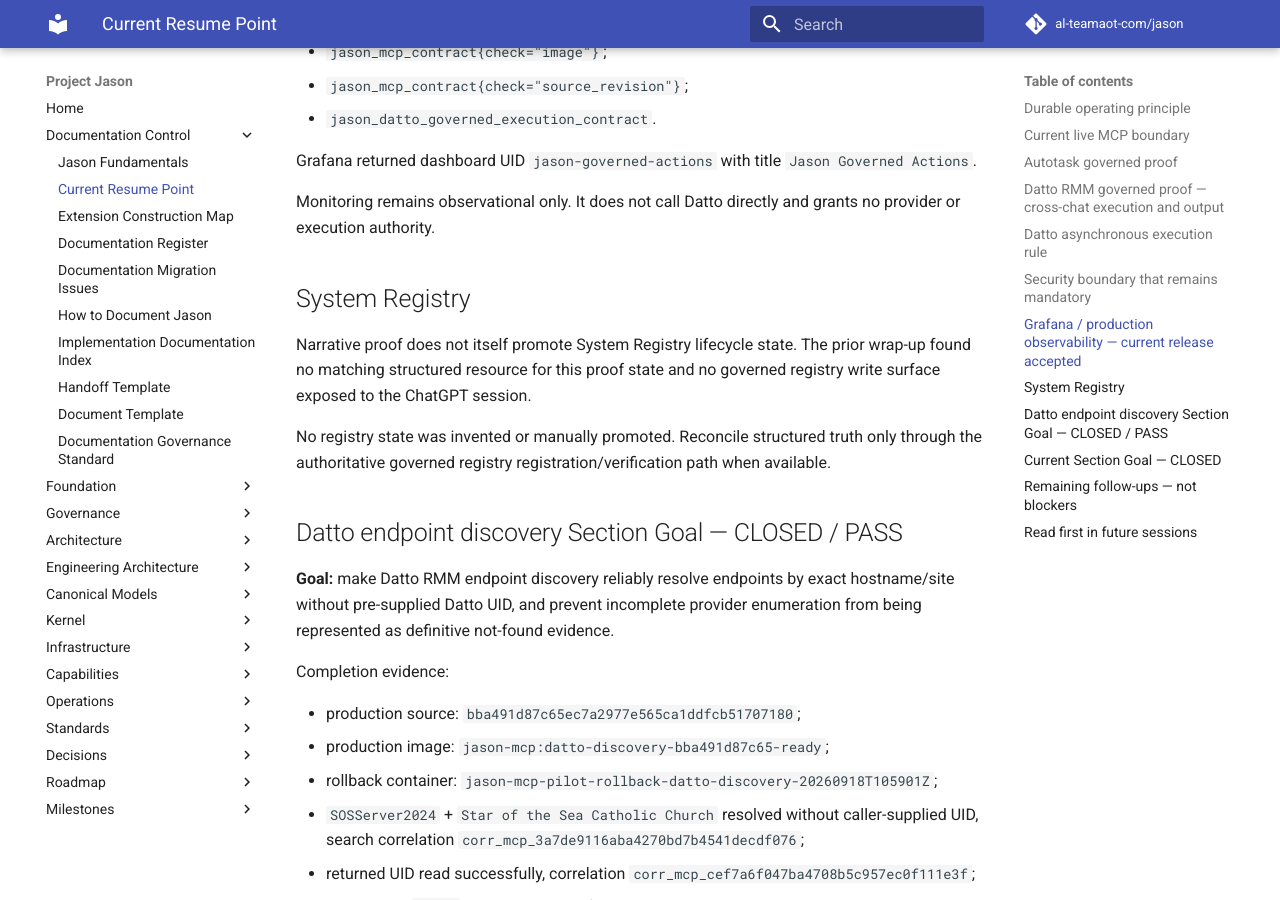
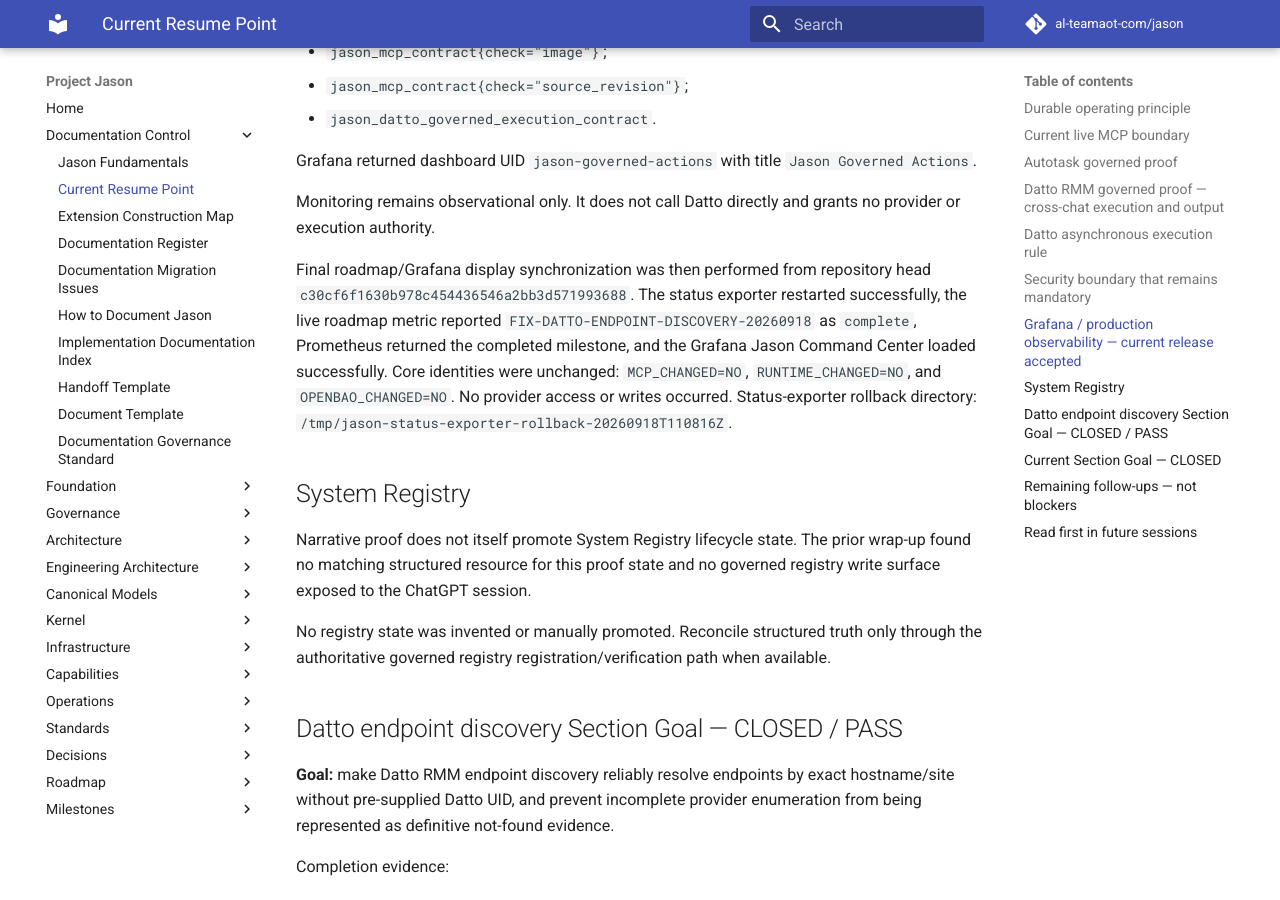
Before and after one commit to al-teamaot-com/jason, an MkDocs documentation site: the page built from docs/control/CURRENT.md, in a window 1280 px wide and 900 px high, scrolled down 5284 px. Built offline with MkDocs 1.6.1 and Material for MkDocs 9.7.7, drawn with Linux system fonts in a browser that asks for light colours; comment, search, counter and statistics services are not loaded.

Commit message:
Record live roadmap and Command Center completion sync

```diff
--- a/docs/control/CURRENT.md
+++ b/docs/control/CURRENT.md
@@ -163,6 +163,8 @@
 
 Monitoring remains observational only. It does not call Datto directly and grants no provider or execution authority.
 
+Final roadmap/Grafana display synchronization was then performed from repository head `c30cf6f1630b978c454436546a2bb3d571993688`. The status exporter restarted successfully, the live roadmap metric reported `FIX-DATTO-ENDPOINT-DISCOVERY-20260918` as `complete`, Prometheus returned the completed milestone, and the Grafana Jason Command Center loaded successfully. Core identities were unchanged: `MCP_CHANGED=NO`, `RUNTIME_CHANGED=NO`, and `OPENBAO_CHANGED=NO`. No provider access or writes occurred. Status-exporter rollback directory: `/tmp/jason-status-exporter-rollback-20260918T110816Z`.
+
 ## System Registry
 
 Narrative proof does not itself promote System Registry lifecycle state. The prior wrap-up found no matching structured resource for this proof state and no governed registry write surface exposed to the ChatGPT session.
```
